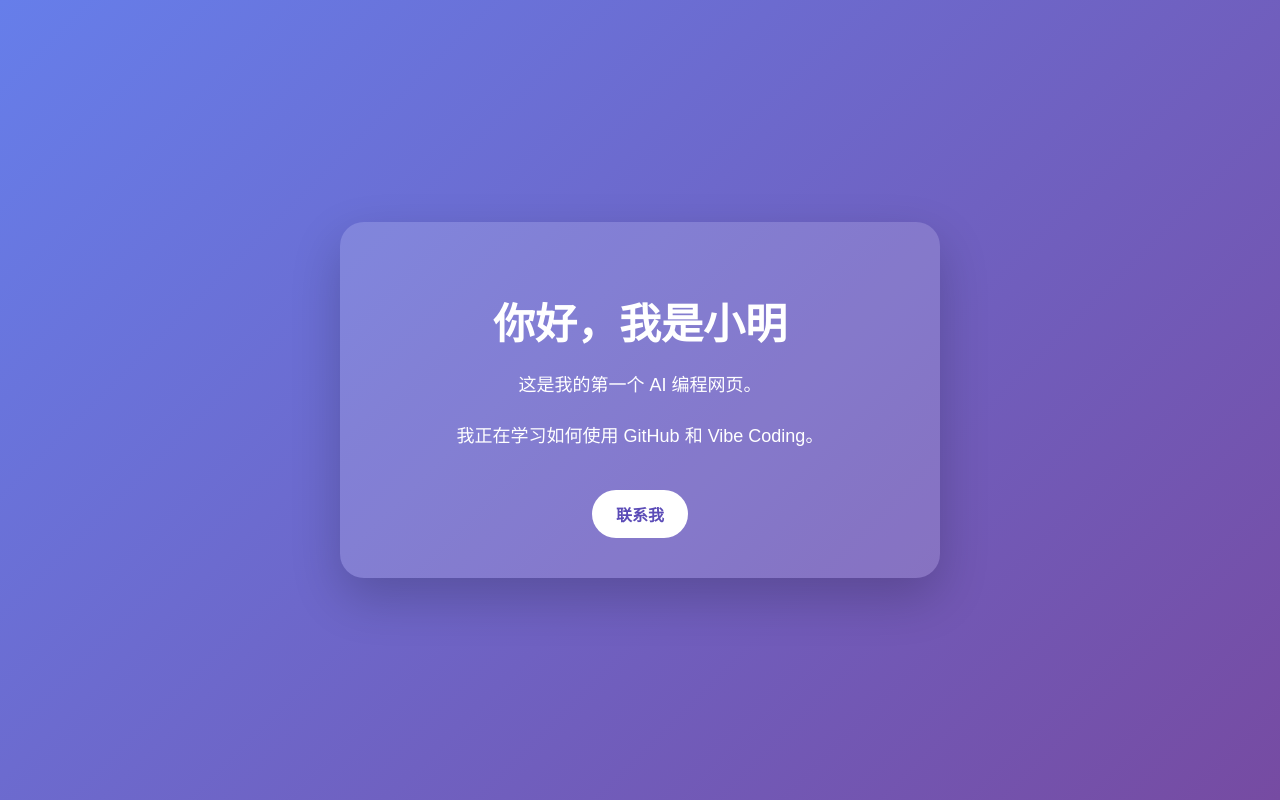
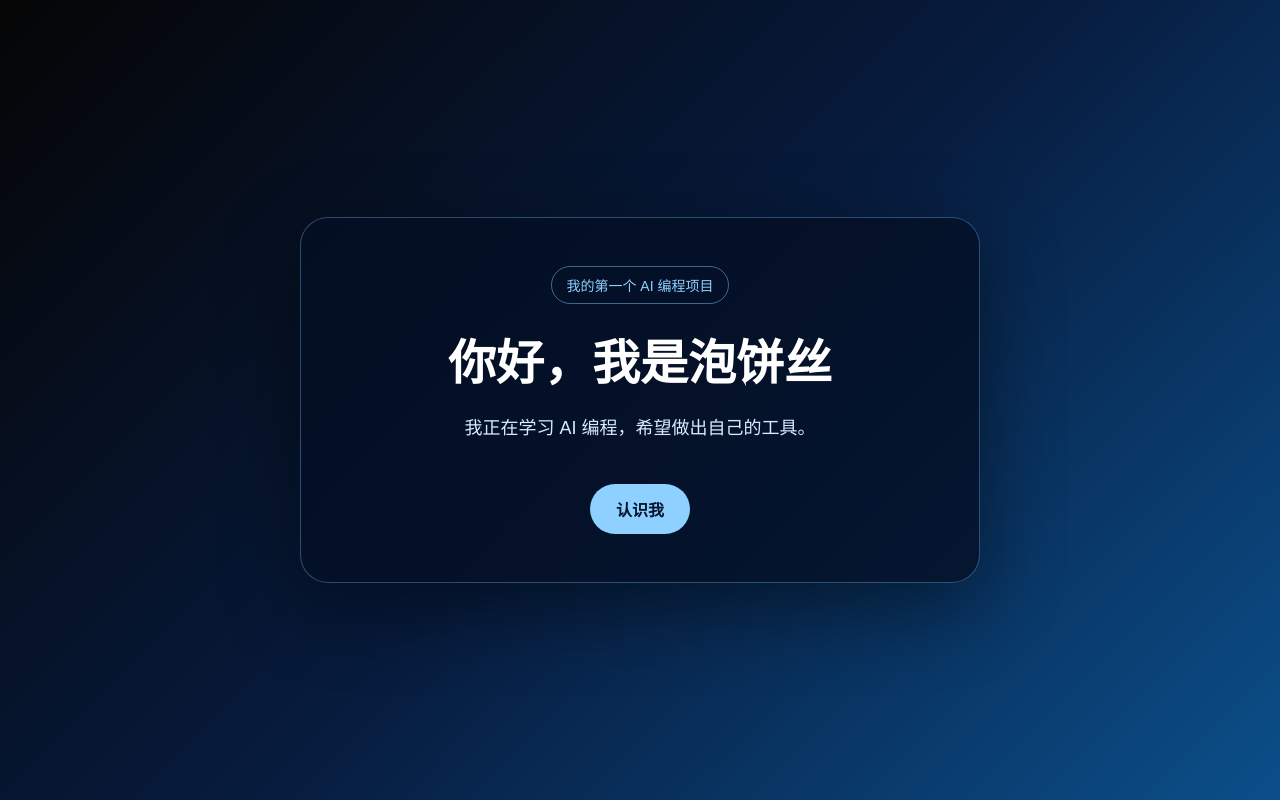
Before and after one commit to yihaobai/my-first-vibe-project, a plain HTML site: page index.html in a window 1280 px wide. Drawn offline with Linux system fonts and the light colour scheme.

Commit message:
Update index.html

```diff
--- a/index.html
+++ b/index.html
@@ -3,12 +3,9 @@
 <head>
   <meta charset="UTF-8">
   <meta name="viewport" content="width=device-width, initial-scale=1.0">
-  <title>我的个人主页</title>
-
+  <title>泡饼丝的个人主页</title>
   <style>
-    * {
-      box-sizing: border-box;
-    }
+    * { box-sizing: border-box; }
 
     body {
       margin: 0;
@@ -16,50 +13,65 @@
       display: flex;
       justify-content: center;
       align-items: center;
+      padding: 24px;
       font-family: Arial, sans-serif;
-      color: white;
-      background: linear-gradient(135deg, #667eea, #764ba2);
+      color: #ffffff;
+      background: linear-gradient(135deg, #050505, #071b3d, #0b4f8a);
     }
 
     .card {
-      width: 90%;
-      max-width: 600px;
-      padding: 40px;
+      width: 100%;
+      max-width: 680px;
+      padding: 48px 36px;
       text-align: center;
-      border-radius: 24px;
-      background: rgba(255, 255, 255, 0.15);
-      box-shadow: 0 20px 50px rgba(0, 0, 0, 0.2);
+      border: 1px solid rgba(120, 190, 255, 0.35);
+      border-radius: 28px;
+      background: rgba(5, 15, 35, 0.78);
+      box-shadow: 0 24px 80px rgba(0, 0, 0, 0.45);
+    }
+
+    .tag {
+      display: inline-block;
+      padding: 8px 14px;
+      color: #8ed0ff;
+      border: 1px solid rgba(142, 208, 255, 0.45);
+      border-radius: 999px;
+      font-size: 14px;
     }
 
     h1 {
-      font-size: 42px;
-      margin-bottom: 10px;
+      margin: 20px 0 12px;
+      font-size: 48px;
     }
 
     p {
+      color: #d9eaff;
       font-size: 18px;
       line-height: 1.8;
     }
 
     .button {
       display: inline-block;
-      margin-top: 20px;
-      padding: 12px 24px;
-      color: #5b4bb7;
-      background: white;
+      margin-top: 22px;
+      padding: 13px 26px;
+      color: #04152d;
+      background: #8ed0ff;
       border-radius: 999px;
       text-decoration: none;
       font-weight: bold;
     }
+
+    .button:hover {
+      background: #ffffff;
+    }
   </style>
 </head>
-
 <body>
   <main class="card">
-    <h1>你好，我是小明</h1>
-    <p>这是我的第一个 AI 编程网页。</p>
-    <p>我正在学习如何使用 GitHub 和 Vibe Coding。</p>
-    <a class="button" href="mailto:example@email.com">联系我</a>
+    <span class="tag">我的第一个 AI 编程项目</span>
+    <h1>你好，我是泡饼丝</h1>
+    <p>我正在学习 AI 编程，希望做出自己的工具。</p>
+    <a class="button" href="#about">认识我</a>
   </main>
 </body>
 </html>
```
